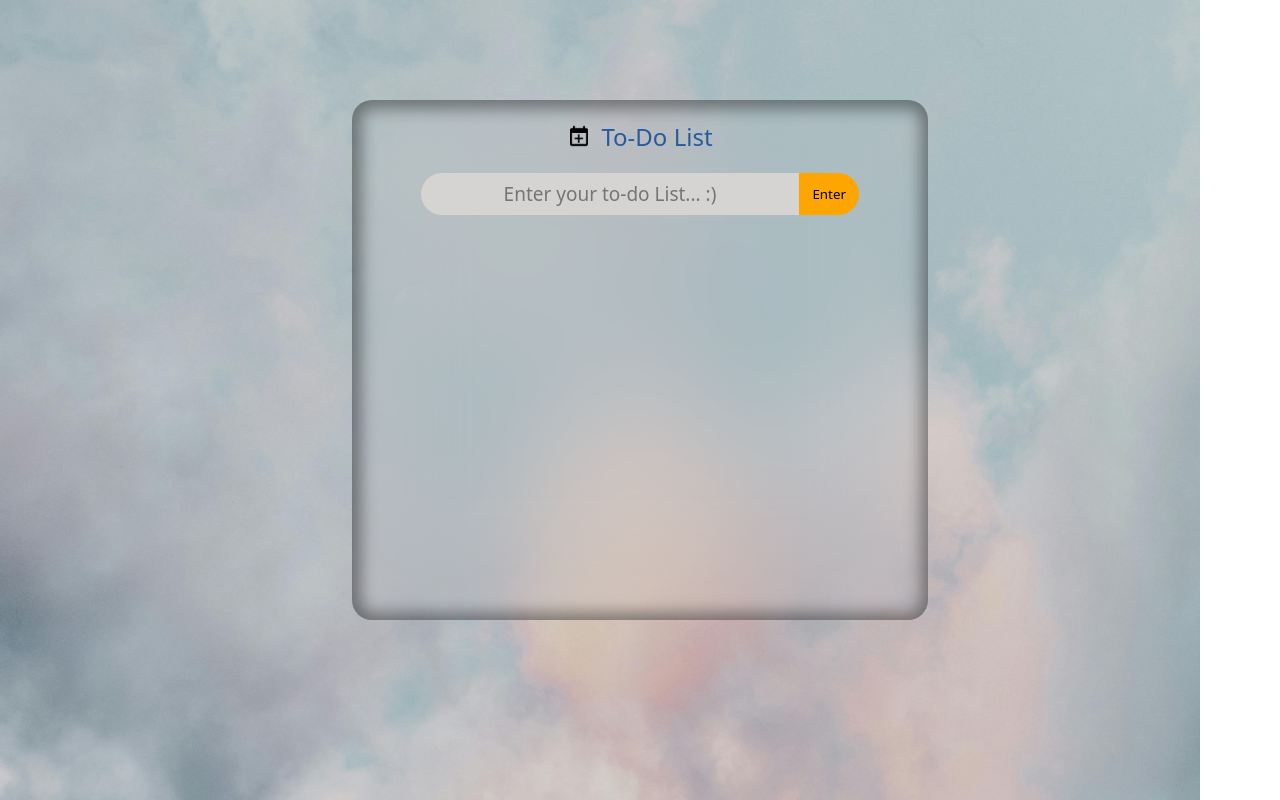
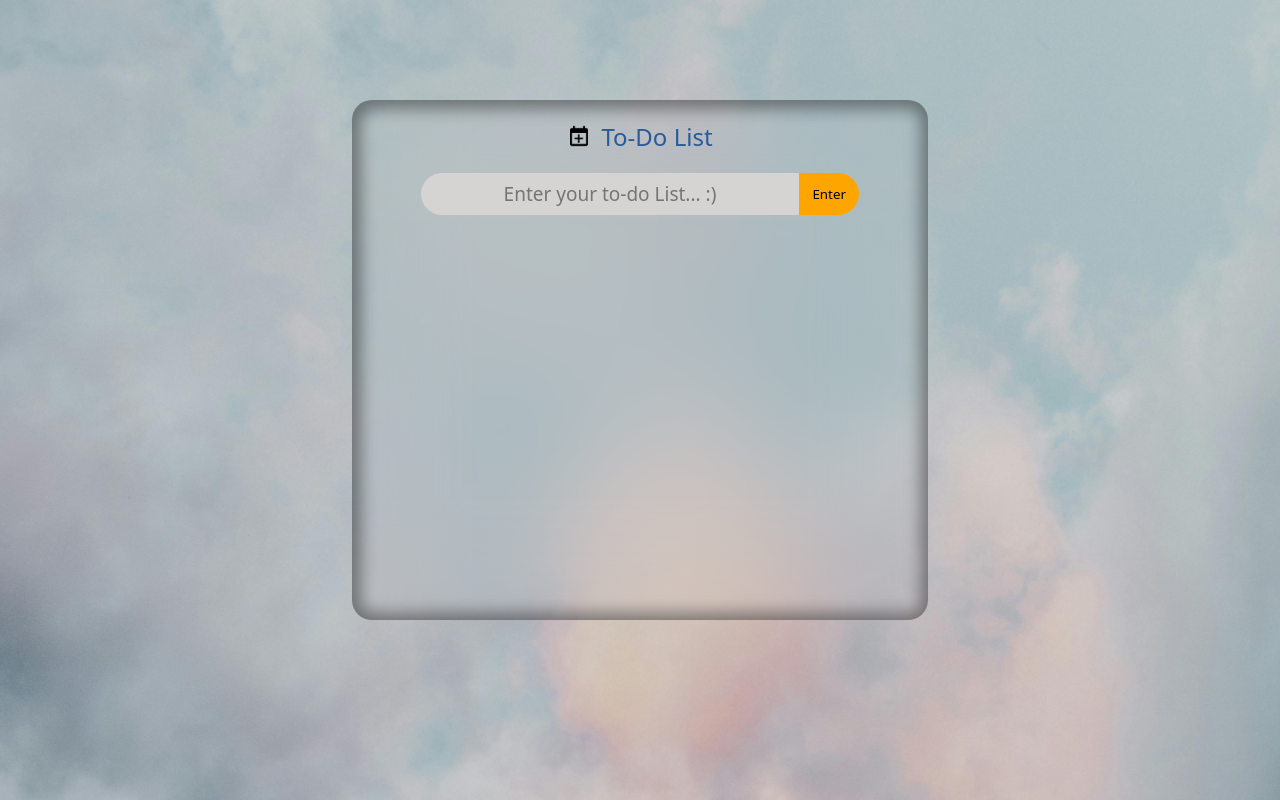
Before and after one commit to VarunGmBrights/Todo-app, a React (Vite) app: page / in a window 1280 px wide. Built offline with nearby package versions, Linux system fonts and the light colour scheme; a web font is replaced by a local one.

Commit message:
Update index.css

```diff
--- a/src/index.css
+++ b/src/index.css
@@ -12,12 +12,3 @@ body{
     background-size: 100vw;
 
 }
-
-@media screen and (min-width: 300px){
-    body{
-        background-image: url('../src//assets/pexels-eberhardgross-1367080.jpg');
-        background-repeat: no-repeat;
-        background-size: 150vh, 100vh;
-
-    }
-}
```
